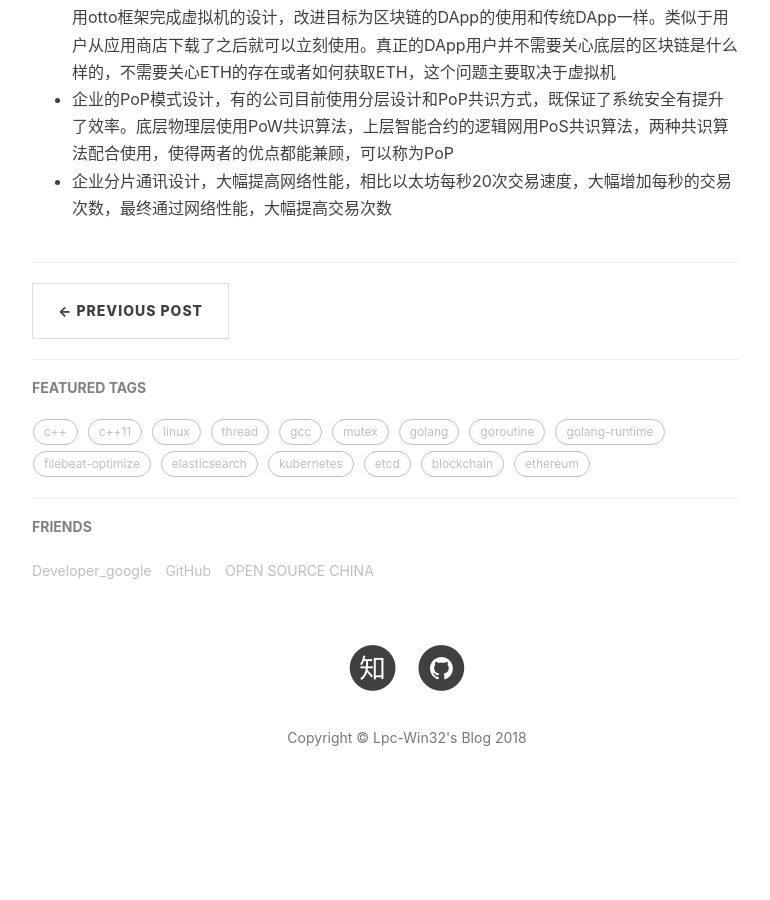
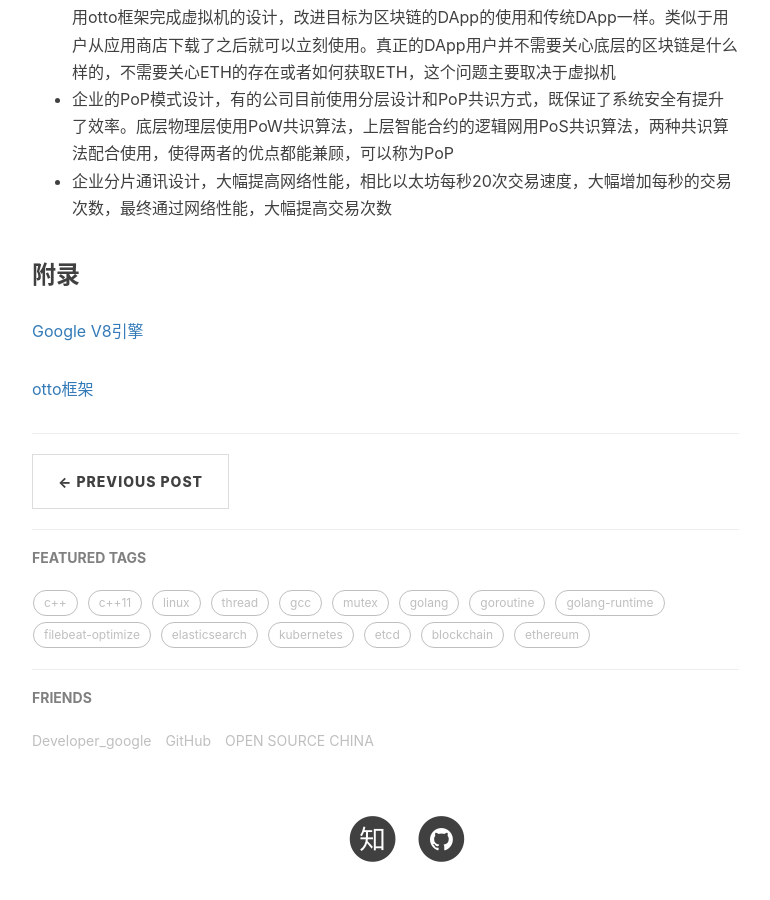
Before and after one commit to Lpc-win32/lpc-win32.github.io, a Jekyll site: the page built from _posts/2018-10-11-ethereum_source_company_improve_function.markdown, in a window 1280 px wide and 900 px high, scrolled down 2288 px. Shown: the whole window, without its empty margins (233-1003 px from the left). Built offline with Jekyll 4.4.1, drawn with Linux system fonts in a browser that asks for light colours; nearby versions of some CDN libraries; comment, search, counter and statistics services are not loaded; before the commit the page ends 3130 px from its top, so only the background shows below that.

Commit message:
update: _posts/2018-10-11-ethereum_source_company_improve_function.markdown

```diff
--- a/_posts/2018-10-11-ethereum_source_company_improve_function.markdown
+++ b/_posts/2018-10-11-ethereum_source_company_improve_function.markdown
@@ -55,3 +55,10 @@ DApp学习成本大。如果用户需要使用一个基于以太坊智能合约
 - 降低DApp用户的学习难度，某些企业引用Google的V8引擎，完成虚拟机的搭建工作，也有引用otto框架完成虚拟机的设计，改进目标为区块链的DApp的使用和传统DApp一样。类似于用户从应用商店下载了之后就可以立刻使用。真正的DApp用户并不需要关心底层的区块链是什么样的，不需要关心ETH的存在或者如何获取ETH，这个问题主要取决于虚拟机
 - 企业的PoP模式设计，有的公司目前使用分层设计和PoP共识方式，既保证了系统安全有提升了效率。底层物理层使用PoW共识算法，上层智能合约的逻辑网用PoS共识算法，两种共识算法配合使用，使得两者的优点都能兼顾，可以称为PoP
 - 企业分片通讯设计，大幅提高网络性能，相比以太坊每秒20次交易速度，大幅增加每秒的交易次数，最终通过网络性能，大幅提高交易次数
+
+
+### 附录
+
+[Google V8引擎](https://github.com/v8/v8)
+
+[otto框架](https://github.com/robertkrimen/otto)
```
